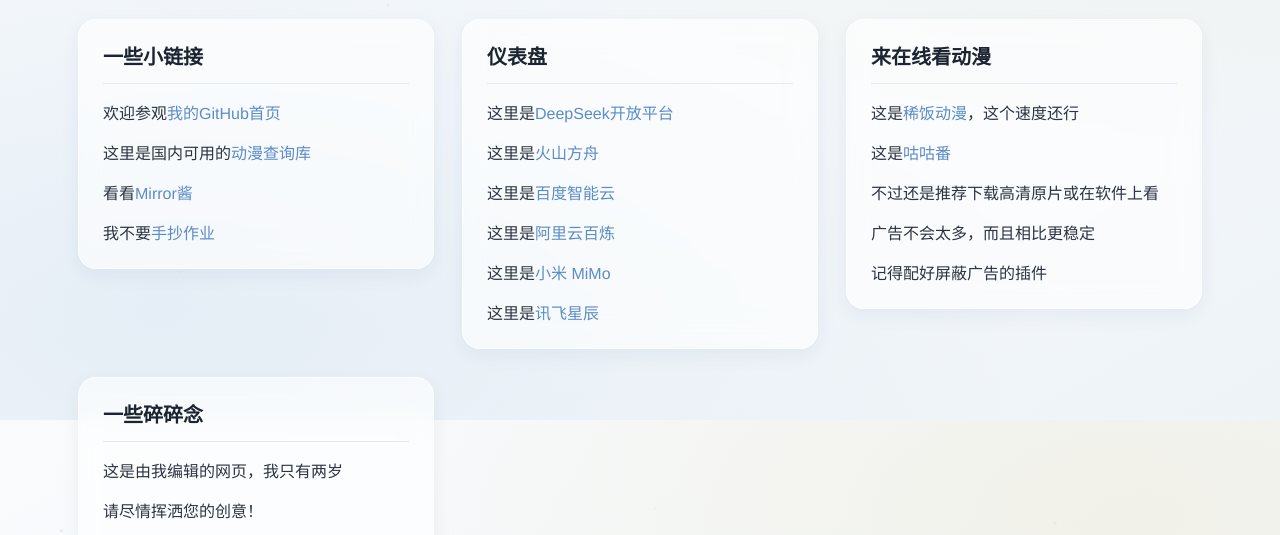
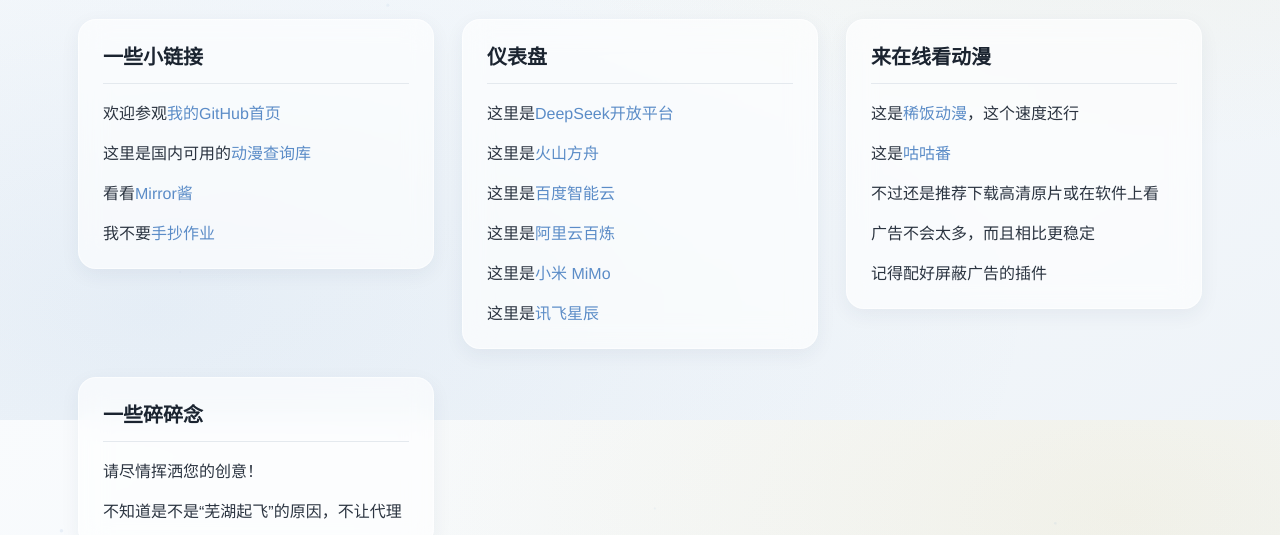
Before and after one commit to zy2755/git-practice, a plain HTML site: page index.html in a window 1280 px wide. Shown: the part 380-915 px from the top of the page. Drawn offline with Linux system fonts and the light colour scheme; no server answers.

Commit message:
碎碎念删除「我只有两岁」那条

```diff
--- a/data.js
+++ b/data.js
@@ -265,7 +265,6 @@ const siteData = siteResultOf({
       id: "notes",
       title: "一些碎碎念",
       notes: [
-        "这是由我编辑的网页，我只有两岁",
         "请尽情挥洒您的创意！",
         "不知道是不是“芜湖起飞”的原因，不让代理"
       ]
--- a/index.html
+++ b/index.html
@@ -649,7 +649,6 @@
 
 		<div class="col" id="notes">
 			<h2>一些碎碎念</h2>
-			<p>这是由我编辑的网页，我只有两岁</p>
 			<p>请尽情挥洒您的创意！</p>
 			<p>不知道是不是“芜湖起飞”的原因，不让代理</p>
 		</div>
```
